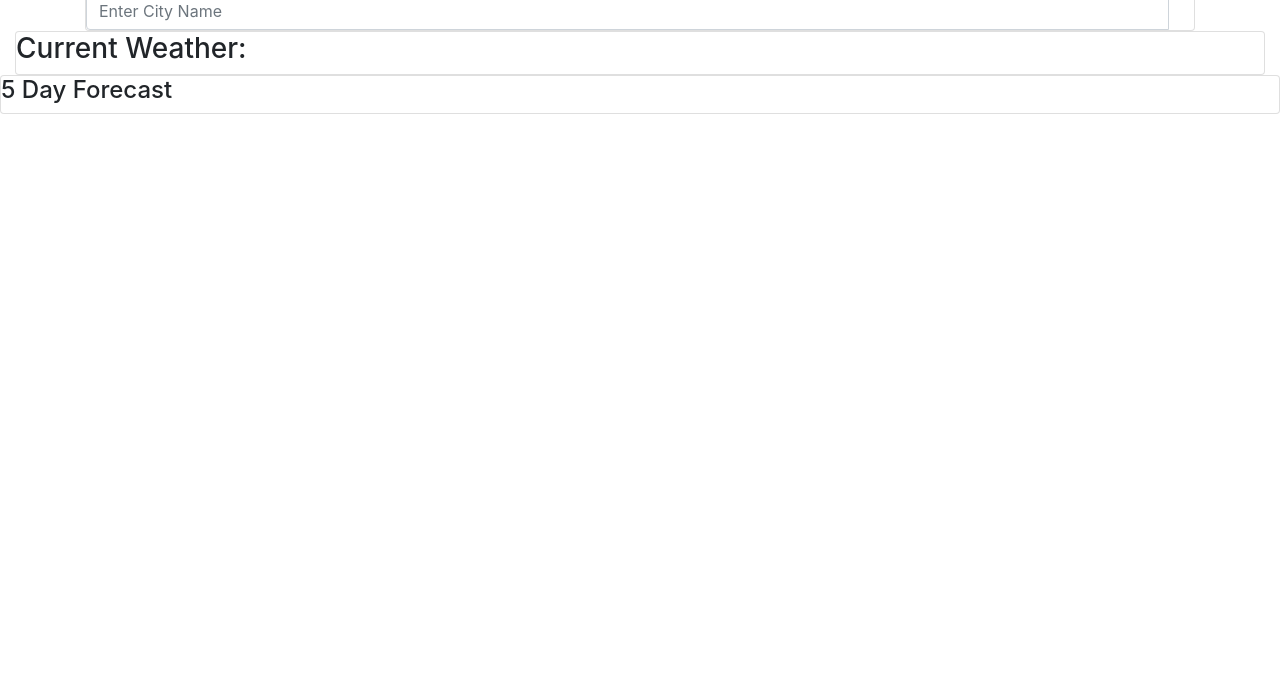
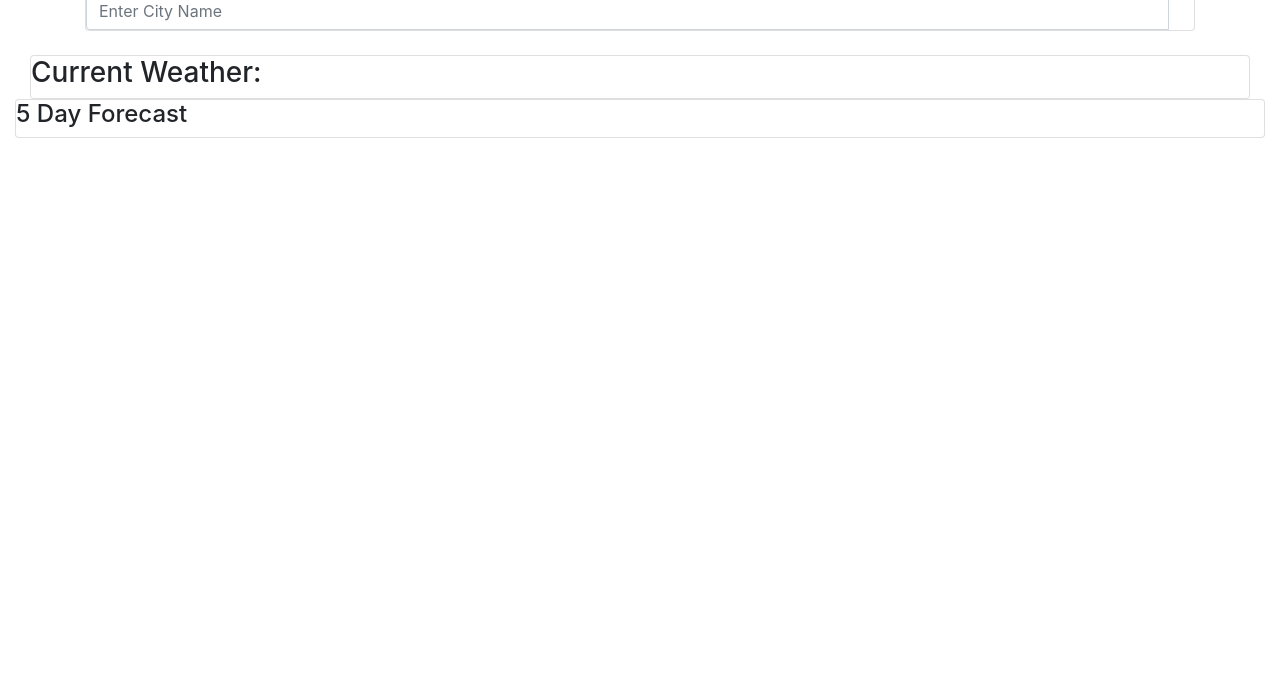
Before and after one commit to will98nicholson/WeatherApp, a plain HTML site: page index.html in a window 1280 px wide. Shown: the part 111-800 px from the top of the page. Drawn offline with nearby package versions, Linux system fonts and the light colour scheme.

Commit message:
bootstrap edits

```diff
--- a/index.html
+++ b/index.html
@@ -12,7 +12,7 @@
 <header class="jumbotron-fluid">
     <h1>Here's how the weather is looking in your area...</h1>
 </header>
-
+<div class="container-fluid">
     <div class="container">
         <div class="row">
             <div class="col">
@@ -28,7 +28,7 @@
             </div>
         </div>
     </div>
-<div class="col">
+    <div class="col mt-4 mr-5">
         <div class="card">
             <h3>Current Weather:</h3>
         </div>
@@ -44,6 +44,7 @@
 
         </div>
     </div>
+</div>
 
 <script src="https://cdnjs.cloudflare.com/ajax/libs/jquery/3.2.1/jquery.min.js"></script>
 <script src="https://cdnjs.cloudflare.com/ajax/libs/moment.js/2.24.0/moment.min.js"></script>
```
Lines whose indentation alone changed are shown as unchanged.
